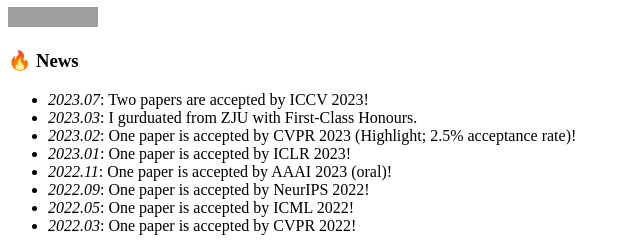
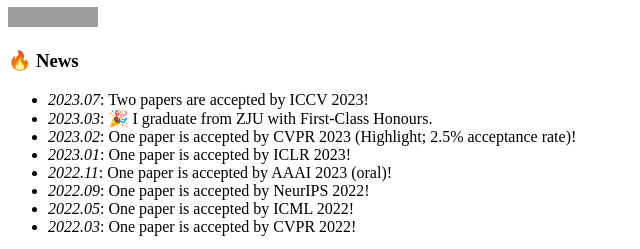
Before and after one commit to zj-jayzhang/zj-jayzhang.github.io, a Jekyll site: the page built from _pages/includes/news.md, in a window 1280 px wide. Shown: the part 737-986 px from the top of the page, without its empty margins (0-640 px from the left). Built offline with Jekyll 4.4.1, drawn with Linux system fonts in a browser that asks for light colours; our own code applies the rules of GitHub Pages for plain Markdown files; grey boxes are pictures that could not be loaded.

Commit message:
Update news.md

```diff
--- a/_pages/includes/news.md
+++ b/_pages/includes/news.md
@@ -1,7 +1,7 @@
 # 🔥 News
 
 - *2023.07*: Two papers are accepted by ICCV 2023!
-- *2023.03*: I gurduated from ZJU with First-Class Honours.
+- *2023.03*: 🎉 I graduate from ZJU with First-Class Honours.
 - *2023.02*: One paper is accepted by CVPR 2023 (Highlight; 2.5% acceptance rate)!
 - *2023.01*: One paper is accepted by ICLR 2023!
 - *2022.11*: One paper is accepted by AAAI 2023 (oral)!
```
